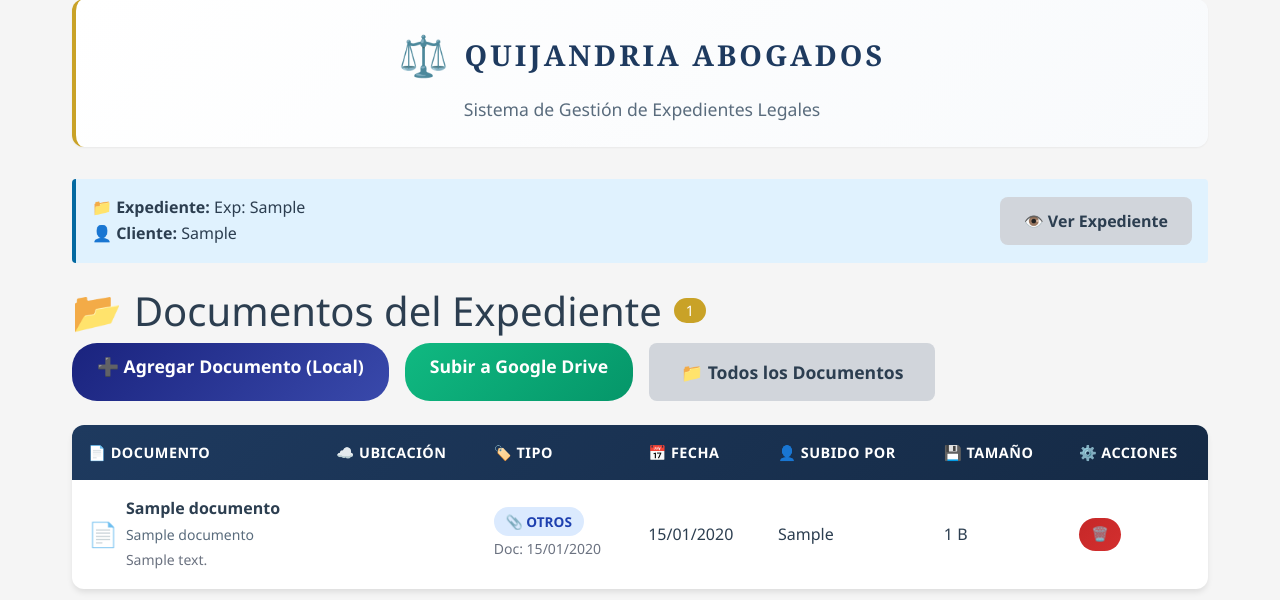
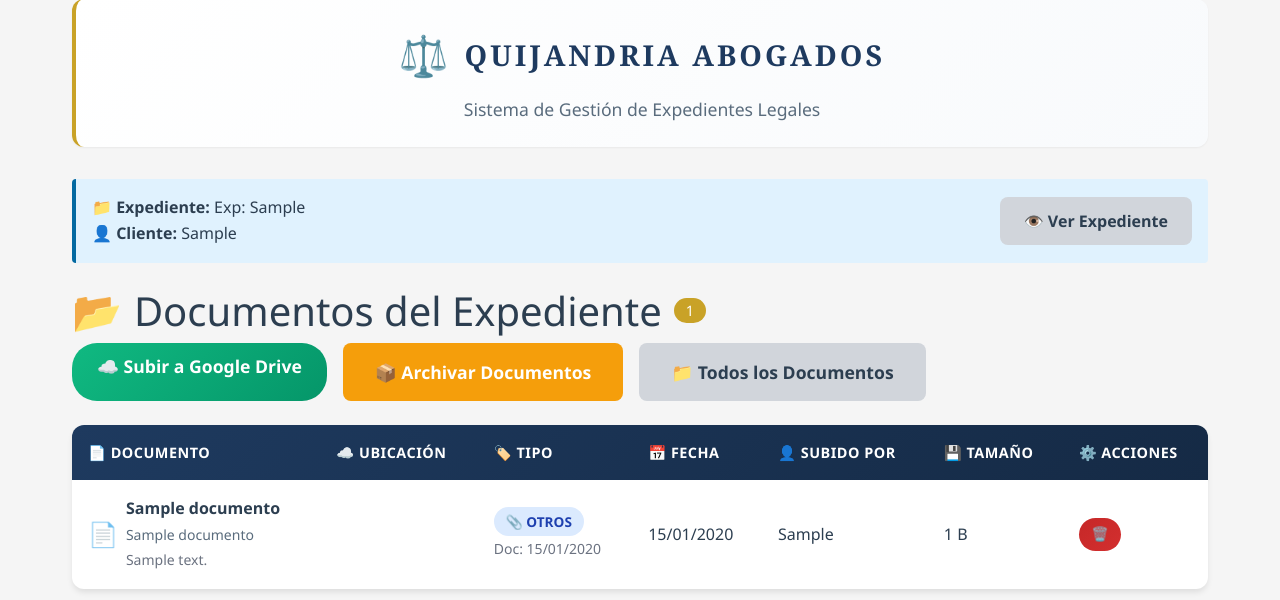
Before and after one commit to quijandriasistema-dot/gestor-expedientes, a Flask app: page /expediente/1/documentos in a window 1280 px wide. Shown: the part 188-788 px from the top of the page. Run offline with Flask 3, Linux system fonts and the light colour scheme; the visitor is signed in with stand-in values (Sample User, id 1); tables that the repository leaves empty hold one stand-in row (values such as "Sample post"); data that the repository does not hold is empty.

Commit message:
Update expediente_documentos: solo Drive, boton Archivar, estado archivado_local

```diff
--- a/app/templates/expediente_documentos.html
+++ b/app/templates/expediente_documentos.html
@@ -1,4 +1,6 @@
 {% extends "base.html" %}
+
+{% block title %}Documentos del Expediente - Quijandria Abogados{% endblock %}
 
 {% block content %}
 <div class="dashboard">
@@ -19,7 +21,9 @@
                 <strong>👤 Cliente:</strong> {{ expediente.cliente }}
             </div>
             <div>
-                <a href="{{ url_for('main.ver_expediente', id=expediente.id) }}" class="btn btn-secondary">👁️ Ver Expediente</a>
+                <a href="{{ url_for('main.expediente_detalle', id=expediente.id) }}" class="btn btn-secondary" style="text-decoration: none;">
+                    👁️ Ver Expediente
+                </a>
             </div>
         </div>
     </div>
@@ -35,13 +39,13 @@
 
     <!-- Acciones -->
     <div style="display: flex; gap: 1rem; margin-bottom: 1.5rem; flex-wrap: wrap;">
-        <a href="{{ url_for('main.subir_documento') }}?expediente_id={{ expediente.id }}" class="btn btn-primary btn-lg">
-            ➕ Agregar Documento (Local)
+        <a href="{{ url_for('main.subir_documento_drive', expediente_id=expediente.id) }}" class="btn btn-success btn-lg" style="text-decoration: none;">
+            <span>☁️</span> Subir a Google Drive
         </a>
-        <a href="{{ url_for('main.auth_google') }}" class="btn btn-success btn-lg">
-            <i class="fab fa-google-drive"></i> Subir a Google Drive
+        <a href="{{ url_for('main.archivar_documentos') }}" class="btn btn-warning btn-lg" style="background: #f59e0b; color: white; text-decoration: none;">
+            <span>📦</span> Archivar Documentos
         </a>
-        <a href="{{ url_for('main.documentos') }}" class="btn btn-secondary btn-lg">
+        <a href="{{ url_for('main.documentos') }}" class="btn btn-secondary btn-lg" style="text-decoration: none;">
             📁 Todos los Documentos
         </a>
     </div>
@@ -91,6 +95,13 @@
                             <span class="badge badge-success" title="En ambos lugares">
                                 <i class="fas fa-cloud"></i> Ambos
                             </span>
+                        {% elif doc.ubicacion == 'archivado_local' %}
+                            <span class="badge badge-warning" title="Disponible solo en PC de oficina">
+                                <i class="fas fa-archive"></i> Archivado
+                            </span>
+                            <div style="margin-top: 0.5rem; padding: 0.5rem; background: #fef3c7; border-radius: 4px; font-size: 0.85rem; color: #92400e;">
+                                ⚠️ Solo oficina
+                            </div>
                         {% endif %}
                     </td>
                     <td>
@@ -109,19 +120,19 @@
                         <div style="display: flex; gap: 0.5rem;">
                             <!-- Ver (solo si está en Drive) -->
                             {% if doc.ubicacion in ['drive', 'ambos'] and doc.drive_file_id %}
-                            <a href="{{ url_for('main.ver_documento', id=doc.id) }}" target="_blank" class="btn btn-small btn-success" title="Visualizar en Drive">
+                            <a href="{{ url_for('main.ver_documento', id=doc.id) }}" target="_blank" class="btn btn-small btn-success" title="Visualizar en Drive" style="text-decoration: none;">
                                 👁️ Ver
                             </a>
                             {% endif %}
 
                             <!-- Descargar (solo si está en local) -->
                             {% if doc.ubicacion in ['local', 'ambos'] and doc.ruta_archivo %}
-                            <a href="{{ url_for('main.descargar_documento', id=doc.id) }}" class="btn btn-small btn-primary">
+                            <a href="{{ url_for('main.descargar_documento', id=doc.id) }}" class="btn btn-small btn-primary" style="text-decoration: none;">
                                 ⬇️ Descargar
                             </a>
                             {% endif %}
 
-                            <!-- Reemplaza el bloque de eliminar (~línea 108) por esto: -->
+                            <!-- Eliminar -->
                             {% if rol in ['ADMINISTRADOR', 'DESARROLLADOR'] %}
                                 {% if doc.ubicacion == 'drive' %}
                                 <form method="POST" action="{{ url_for('main.eliminar_documento_drive', id=doc.id) }}"
@@ -146,11 +157,11 @@
         <h3>No hay documentos en este expediente</h3>
         <p style="color: var(--color-text-light);">Agregue el primer documento.</p>
         <div style="display: flex; gap: 1rem; justify-content: center; flex-wrap: wrap;">
-            <a href="{{ url_for('main.subir_documento') }}?expediente_id={{ expediente.id }}" class="btn btn-primary btn-lg">
-                ➕ Agregar Documento Local
+            <a href="{{ url_for('main.subir_documento_drive', expediente_id=expediente.id) }}" class="btn btn-success btn-lg" style="text-decoration: none;">
+                <span>☁️</span> Subir a Google Drive
             </a>
-            <a href="{{ url_for('main.auth_google') }}" class="btn btn-success btn-lg">
-                <i class="fab fa-google-drive"></i> Subir a Google Drive
+            <a href="{{ url_for('main.archivar_documentos') }}" class="btn btn-warning btn-lg" style="background: #f59e0b; color: white; text-decoration: none;">
+                <span>📦</span> Archivar Documentos
             </a>
         </div>
     </div>
```
